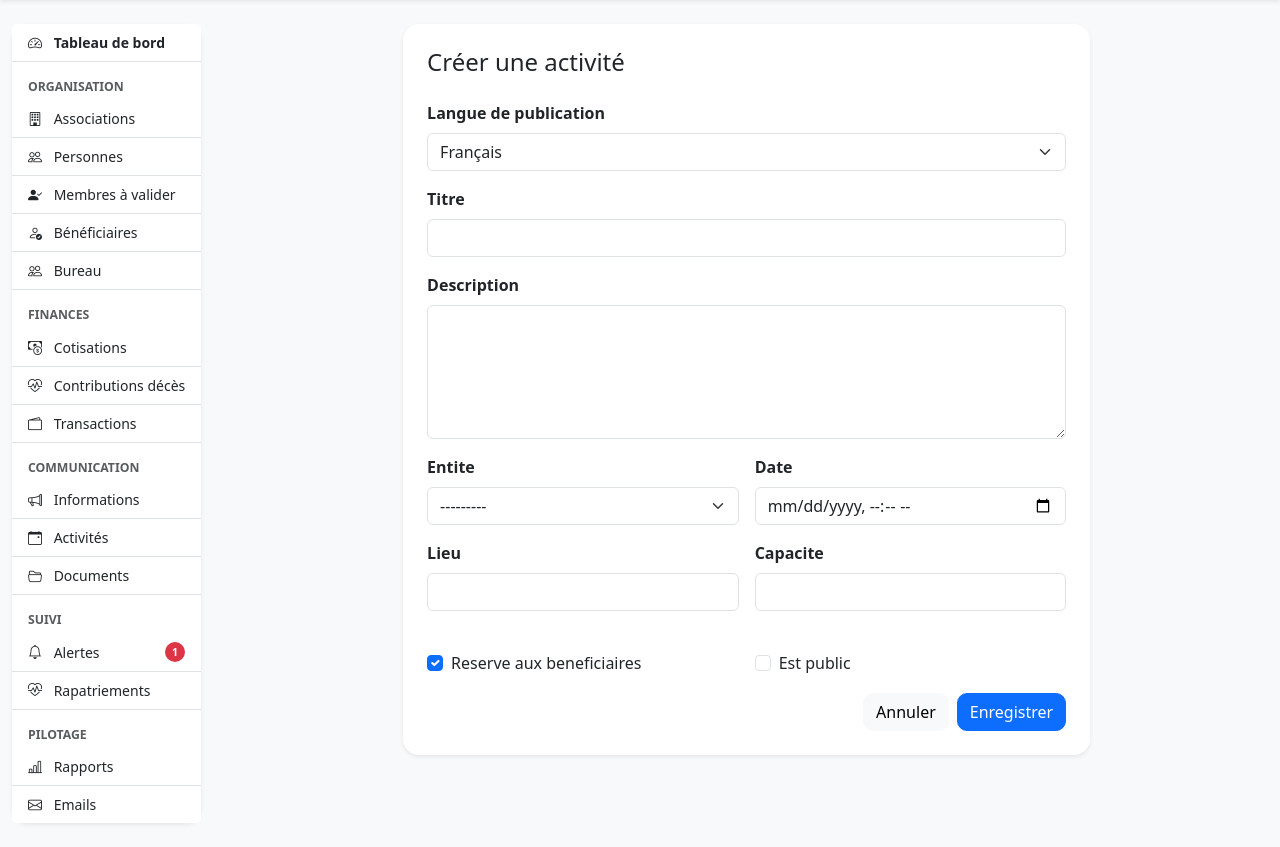
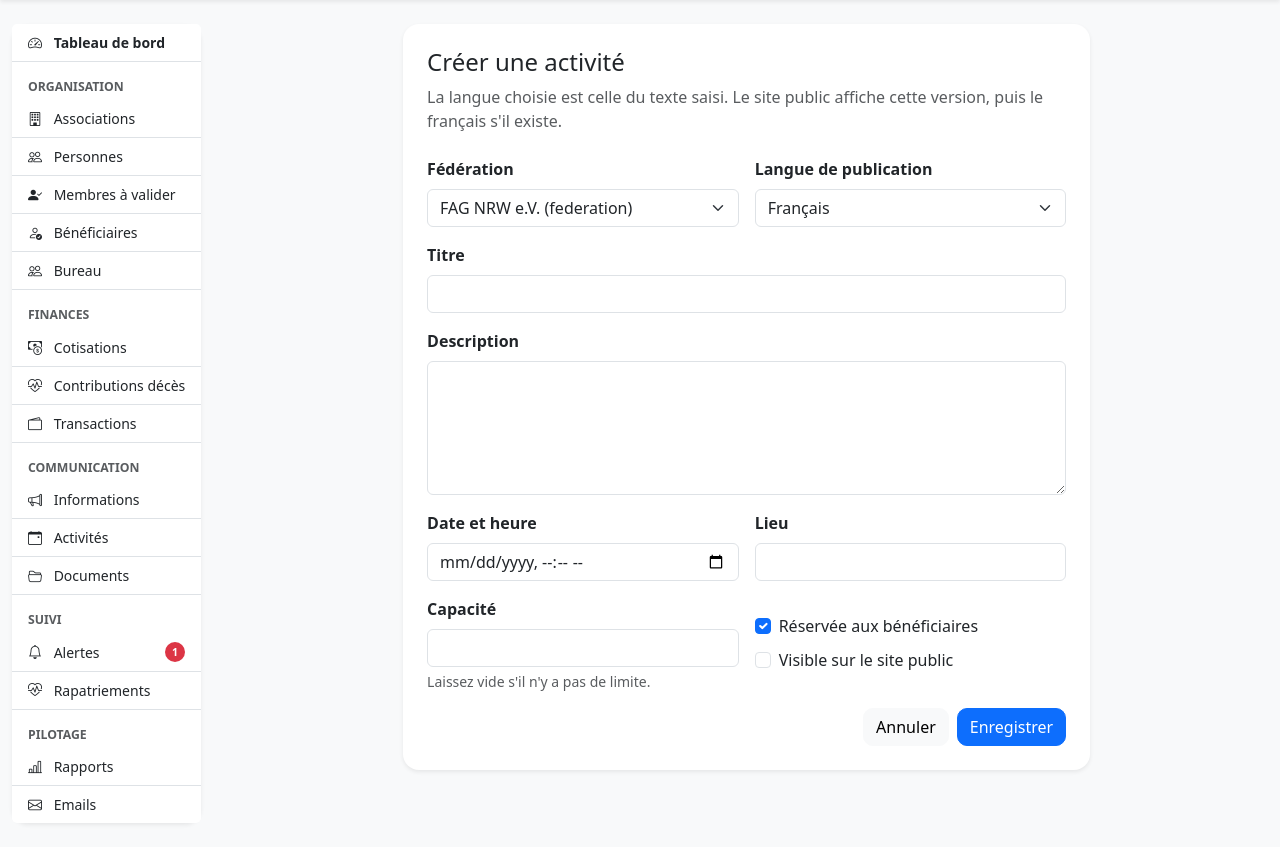
Before and after one commit to Barry-22491/fag, a Django app: page /fr/activites/ajouter/ in a window 1280 px wide. Shown: the part 80-927 px from the top of the page. Run offline with Django 5.2, Linux system fonts and the light colour scheme; a user stored in the database is signed in; data comes from the database, SQL or seed files in the repository; tables that the repository leaves empty hold one stand-in row (values such as "Sample post").

Commit message:
Ajout de la gestion des langues pour les activités culturelles, incluant la mise à jour des formulaires pour enregistrer les titres et descriptions dans plusieurs langues. Implémentation de notifications par e-mail lors de la création et de la mise à jour des activités, ainsi que des améliorations de l'interface utilisateur pour la visibilité et l'accès. Mise à jour des tests pour valider ces nouvelles fonctionnalités. (12.11.2026)

```diff
--- a/gestion/forms.py
+++ b/gestion/forms.py
@@ -51,6 +51,7 @@ class DateInput(forms.DateInput):
 
 class DateTimeInput(forms.DateTimeInput):
     input_type = 'datetime-local'
+    format = '%Y-%m-%dT%H:%M'
 
 
 class AssociationForm(BootstrapFormMixin, forms.ModelForm):
@@ -194,6 +195,33 @@ class ActiviteCulturelleForm(BootstrapFormMixin, forms.ModelForm):
             "date": DateTimeInput(),
             "description": forms.Textarea(attrs={"rows": 5}),
         }
+        labels = {
+            "entite": "Fédération",
+            "titre": "Titre",
+            "description": "Description",
+            "date": "Date et heure",
+            "lieu": "Lieu",
+            "capacite": "Capacité",
+            "reserve_aux_beneficiaires": "Réservée aux bénéficiaires",
+            "est_public": "Visible sur le site public",
+        }
+
+    def __init__(self, *args, **kwargs):
+        super().__init__(*args, **kwargs)
+        self.fields["date"].input_formats = [
+            "%Y-%m-%dT%H:%M",
+            "%Y-%m-%d %H:%M:%S",
+            "%Y-%m-%d %H:%M",
+        ]
+        self.fields["capacite"].required = False
+        self.fields["lieu"].required = False
+        if self.instance and self.instance.pk and not self.is_bound:
+            if self.instance.titre_de and self.instance.titre == self.instance.titre_de:
+                self.initial["langue_publication"] = "de"
+            elif self.instance.titre_en and self.instance.titre == self.instance.titre_en:
+                self.initial["langue_publication"] = "en"
+            else:
+                self.initial["langue_publication"] = "fr"
 
 
 class TransactionForm(BootstrapFormMixin,forms.ModelForm):
--- a/gestion/templates/activites/form.html
+++ b/gestion/templates/activites/form.html
@@ -1,5 +1,4 @@
 {% extends 'base.html' %}
-{% load i18n %}
 {% block title %}{{ title }}{% endblock %}
 
 {% block content %}
@@ -7,86 +6,100 @@
   <div class="col-12 col-xl-8">
     <div class="card border-0 shadow-sm">
       <div class="card-body p-4">
-        <h1 class="h4 mb-4">{{ title }}</h1>
+        <h1 class="h4 mb-2">{{ title }}</h1>
+        <p class="text-muted mb-4">
+          La langue choisie est celle du texte saisi. Le site public affiche cette version,
+          puis le français s'il existe.
+        </p>
 
-        <form method="post" class="row g-3">
+        <form method="post" class="row g-3" novalidate>
           {% csrf_token %}
 
+          {% if form.non_field_errors %}
           <div class="col-12">
-            <label class="form-label fw-semibold">{{ form.langue_publication.label }}</label>
+            {% for error in form.non_field_errors %}
+              <div class="alert alert-danger mb-0">{{ error }}</div>
+            {% endfor %}
+          </div>
+          {% endif %}
+
+          <div class="col-12 col-md-6">
+            <label class="form-label fw-semibold" for="{{ form.entite.id_for_label }}">{{ form.entite.label }}</label>
+            {{ form.entite }}
+            {% for error in form.entite.errors %}
+              <div class="text-danger small mt-1">{{ error }}</div>
+            {% endfor %}
+          </div>
+
+          <div class="col-12 col-md-6">
+            <label class="form-label fw-semibold" for="{{ form.langue_publication.id_for_label }}">{{ form.langue_publication.label }}</label>
             {{ form.langue_publication }}
+            {% for error in form.langue_publication.errors %}
+              <div class="text-danger small mt-1">{{ error }}</div>
+            {% endfor %}
           </div>
 
           <div class="col-12">
-            <label class="form-label fw-semibold">{{ form.titre.label }}</label>
+            <label class="form-label fw-semibold" for="{{ form.titre.id_for_label }}">{{ form.titre.label }}</label>
             {{ form.titre }}
+            {% for error in form.titre.errors %}
+              <div class="text-danger small mt-1">{{ error }}</div>
+            {% endfor %}
           </div>
 
           <div class="col-12">
-            <label class="form-label fw-semibold">{{ form.description.label }}</label>
+            <label class="form-label fw-semibold" for="{{ form.description.id_for_label }}">{{ form.description.label }}</label>
             {{ form.description }}
+            {% for error in form.description.errors %}
+              <div class="text-danger small mt-1">{{ error }}</div>
+            {% endfor %}
           </div>
 
-          <div class="col-md-6">
-            <label class="form-label fw-semibold">{{ form.entite.label }}</label>
-            {{ form.entite }}
+          <div class="col-12 col-md-6">
+            <label class="form-label fw-semibold" for="{{ form.date.id_for_label }}">{{ form.date.label }}</label>
+            {{ form.date }}
+            {% for error in form.date.errors %}
+              <div class="text-danger small mt-1">{{ error }}</div>
+            {% endfor %}
           </div>
 
-          <div class="col-md-6">
-            <label class="form-label fw-semibold">{{ form.date.label }}</label>
-            {{ form.date }}
+          <div class="col-12 col-md-6">
+            <label class="form-label fw-semibold" for="{{ form.lieu.id_for_label }}">{{ form.lieu.label }}</label>
+            {{ form.lieu }}
+            {% for error in form.lieu.errors %}
+              <div class="text-danger small mt-1">{{ error }}</div>
+            {% endfor %}
           </div>
 
-          <div class="col-md-6">
-            <label class="form-label fw-semibold">{{ form.lieu.label }}</label>
-            {{ form.lieu }}
+          <div class="col-12 col-md-6">
+            <label class="form-label fw-semibold" for="{{ form.capacite.id_for_label }}">{{ form.capacite.label }}</label>
+            {{ form.capacite }}
+            <div class="form-text">Laissez vide s'il n'y a pas de limite.</div>
+            {% for error in form.capacite.errors %}
+              <div class="text-danger small mt-1">{{ error }}</div>
+            {% endfor %}
           </div>
 
-          <div class="col-md-6">
-            <label class="form-label fw-semibold">{{ form.capacite.label }}</label>
-            {{ form.capacite }}
-          </div>
-
-          <div class="col-md-6">
-            <div class="form-check mt-4">
+          <div class="col-12 col-md-6 d-flex flex-column justify-content-center gap-2">
+            <div class="form-check">
               {{ form.reserve_aux_beneficiaires }}
-              <label class="form-check-label">
+              <label class="form-check-label" for="{{ form.reserve_aux_beneficiaires.id_for_label }}">
                 {{ form.reserve_aux_beneficiaires.label }}
               </label>
             </div>
-          </div>
-
-          <div class="col-md-6">
-            <div class="form-check mt-4">
+            <div class="form-check">
               {{ form.est_public }}
-              <label class="form-check-label">
+              <label class="form-check-label" for="{{ form.est_public.id_for_label }}">
                 {{ form.est_public.label }}
               </label>
             </div>
           </div>
-
-          {% for field in form %}
-            {% for error in field.errors %}
-              <div class="col-12">
-                <div class="text-danger small">{{ field.label }} : {{ error }}</div>
-              </div>
-            {% endfor %}
-          {% endfor %}
-
-          {% if form.non_field_errors %}
-          <div class="col-12">
-            {% for error in form.non_field_errors %}
-              <div class="alert alert-danger">{{ error }}</div>
-            {% endfor %}
-          </div>
-          {% endif %}
 
           <div class="col-12 d-flex justify-content-end gap-2">
             <a href="{% url 'activites_liste' %}" class="btn btn-light">Annuler</a>
             <button type="submit" class="btn btn-primary">Enregistrer</button>
           </div>
         </form>
-
       </div>
     </div>
   </div>
--- a/gestion/urls.py
+++ b/gestion/urls.py
@@ -25,6 +25,7 @@ urlpatterns = [
     path('activites/', views.activites_liste, name='activites_liste'),
     path('activites/ajouter/', views.activite_create, name='activite_create'),
     path('activites/<int:pk>/', views.activite_detail, name='activite_detail'),
+    path('activites/<int:pk>/modifier/', views.activite_update, name='activite_update'),
 
     path("informations/", views.informations_liste, name="informations_liste"),
     path("informations/ajouter/", views.information_create, name="information_create"),
--- a/gestion/views/legacy.py
+++ b/gestion/views/legacy.py
@@ -1830,6 +1830,39 @@ def activite_detail(request, pk):
     return render(request, "activites/detail.html", {"activite": activite})
 
 
+def _appliquer_langue_activite(activite, langue):
+    if langue == "de":
+        activite.titre_de = activite.titre
+        activite.description_de = activite.description
+    elif langue == "en":
+        activite.titre_en = activite.titre
+        activite.description_en = activite.description
+    else:
+        activite.titre_fr = activite.titre
+        activite.description_fr = activite.description
+
+    if not activite.titre_fr:
+        activite.titre_fr = activite.titre
+    if not activite.description_fr:
+        activite.description_fr = activite.description
+
+
+def _notifier_activite(request, activite, federations):
+    destinataires = list(
+        Association.objects.filter(
+            federation__in=federations
+        ).exclude(email="").values_list("email", flat=True)
+    )
+    if not destinataires:
+        messages.success(request, "Activité enregistrée.")
+        return
+
+    if envoyer_notification_activite(activite, destinataires):
+        messages.success(request, "Activité enregistrée. Les associations ont été notifiées.")
+    else:
+        messages.warning(request, "Activité enregistrée, mais l'email n'a pas pu être envoyé.")
+
+
 @login_required
 def activite_create(request):
     federations = get_user_entites(request.user).filter(type="federation")
@@ -1844,44 +1877,50 @@ def activite_create(request):
 
         if form.is_valid():
             activite = form.save(commit=False)
-
-            langue = form.cleaned_data["langue_publication"]
-
-            if langue == "fr":
-                activite.titre_fr = activite.titre
-                activite.description_fr = activite.description
-            elif langue == "de":
-                activite.titre_de = activite.titre
-                activite.description_de = activite.description
-            elif langue == "en":
-                activite.titre_en = activite.titre
-                activite.description_en = activite.description
-
+            _appliquer_langue_activite(activite, form.cleaned_data["langue_publication"])
             activite.save()
-
-            destinataires = list(
-                Association.objects.filter(
-                    federation__in=federations
-                ).exclude(email="").values_list("email", flat=True)
-            )
-
-            try:
-                if destinataires:
-                    envoyer_notification_activite(activite, destinataires)
-                    messages.success(request, "Activité créée avec succès et notification envoyée.")
-                else:
-                    messages.success(request, "Activité créée avec succès.")
-            except Exception:
-                messages.warning(request, "Activité créée, mais notification email non envoyée.")
-
-            return redirect("activites_liste")
+            _notifier_activite(request, activite, federations)
+            return redirect("activite_detail", pk=activite.pk)
     else:
-        form = ActiviteCulturelleForm()
+        form = ActiviteCulturelleForm(initial={
+            "entite": federation.pk,
+            "langue_publication": "fr",
+        })
         form.fields["entite"].queryset = federations
 
     return render(request, "activites/form.html", {
         "form": form,
         "title": "Créer une activité",
+    })
+
+
+@login_required
+def activite_update(request, pk):
+    activite = get_object_or_404(ActiviteCulturelle, pk=pk)
+    federations = get_user_entites(request.user).filter(type="federation")
+    federation = federations.first()
+
+    if not federation or not user_has_permission(request.user, federation, "activites_create"):
+        return HttpResponseForbidden("Accès refusé.")
+    if activite.entite_id not in federations.values_list("pk", flat=True):
+        return HttpResponseForbidden("Accès refusé.")
+
+    if request.method == "POST":
+        form = ActiviteCulturelleForm(request.POST, instance=activite)
+        form.fields["entite"].queryset = federations
+        if form.is_valid():
+            activite = form.save(commit=False)
+            _appliquer_langue_activite(activite, form.cleaned_data["langue_publication"])
+            activite.save()
+            messages.success(request, "Activité mise à jour.")
+            return redirect("activite_detail", pk=activite.pk)
+    else:
+        form = ActiviteCulturelleForm(instance=activite)
+        form.fields["entite"].queryset = federations
+
+    return render(request, "activites/form.html", {
+        "form": form,
+        "title": "Modifier l'activité",
     })
 
 @login_required
```
Also changed, not shown: gestion/emails.py (+11 -9 lines), gestion/templates/activites/detail.html (+16 -2 lines), gestion/templates/activites/liste.html (+12 -1 lines), gestion/tests.py (+28 -0 lines).
